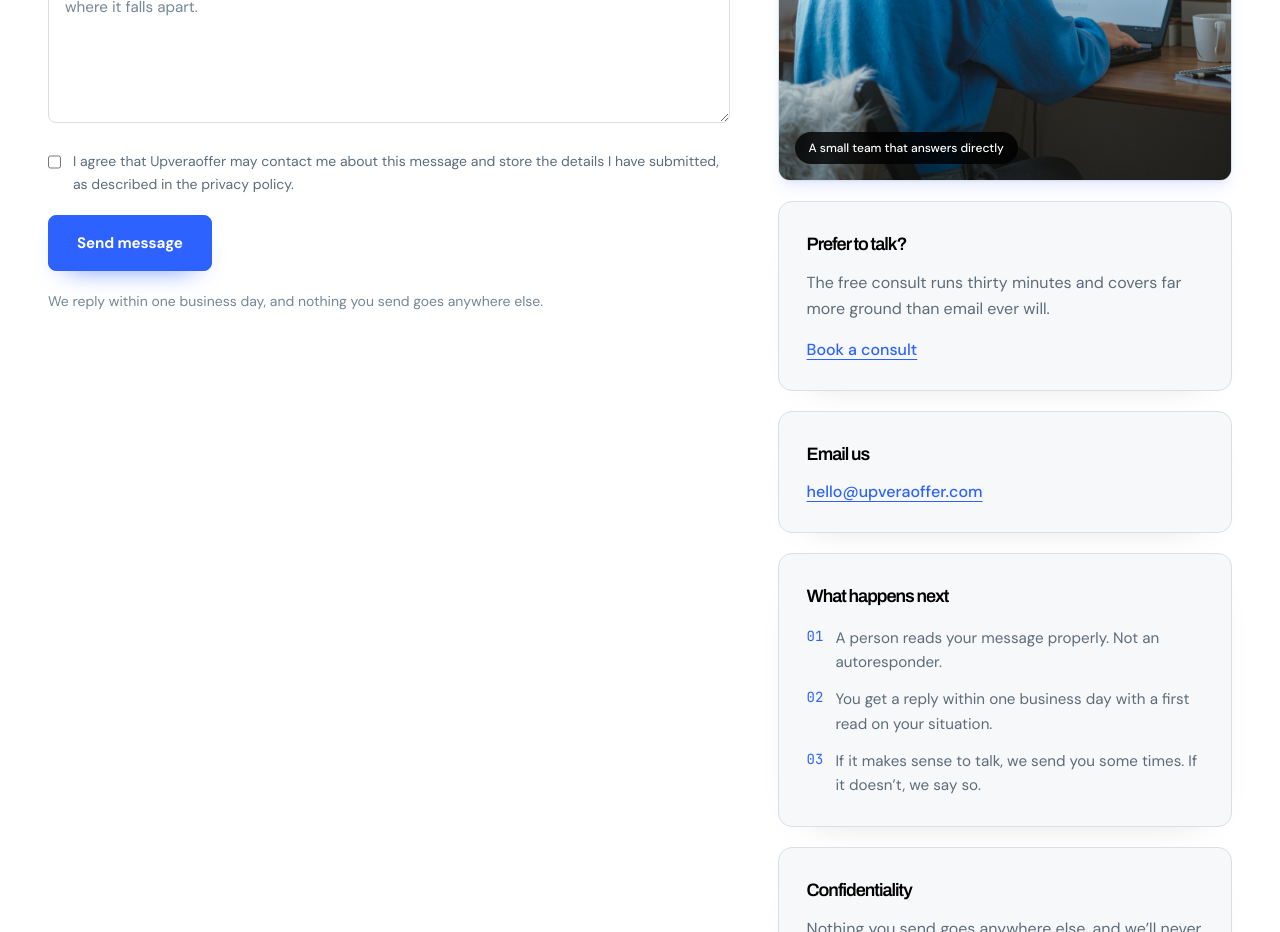
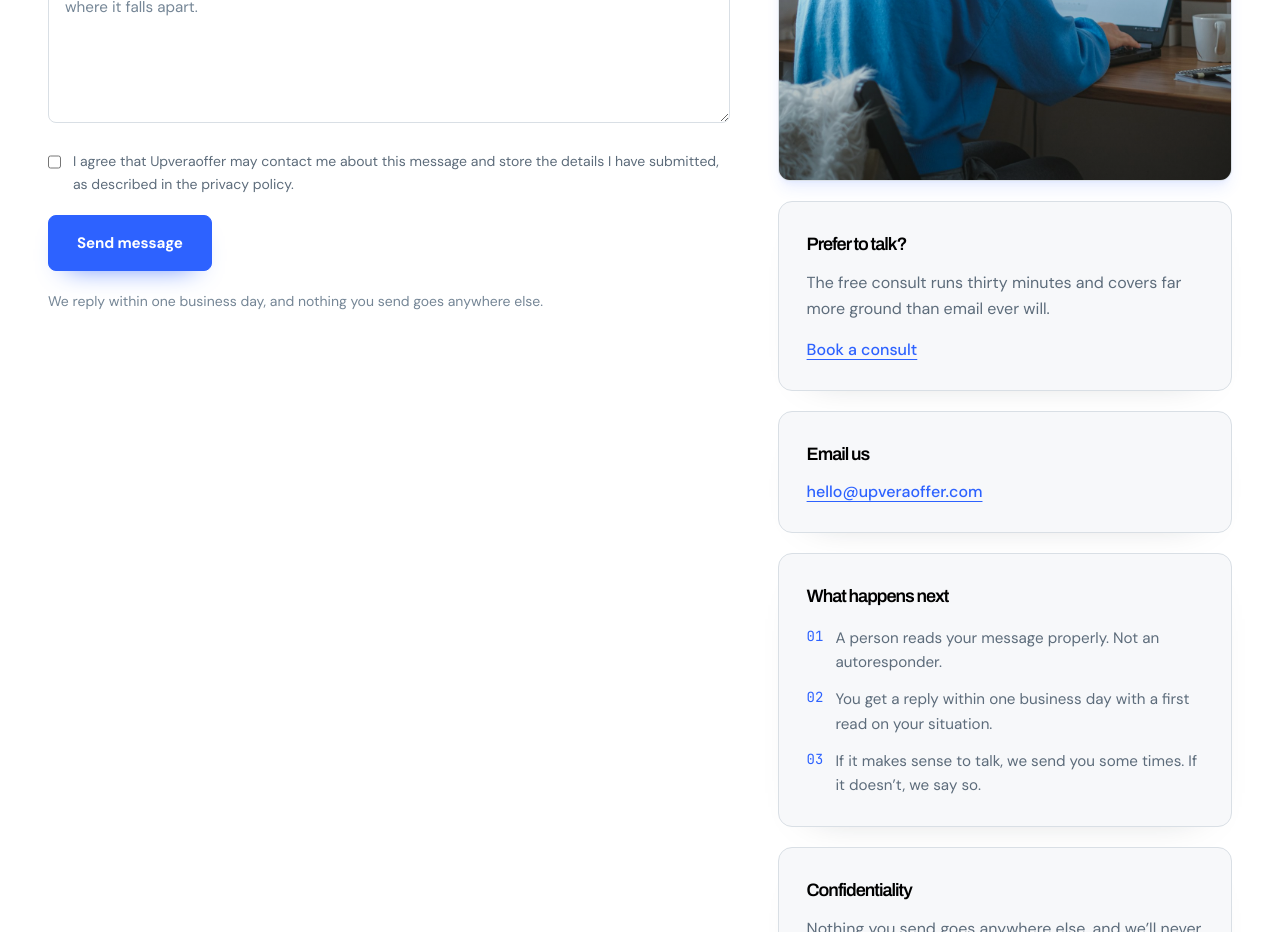
Before and after one commit to Jack-Moes/Upveraoffer, a Next.js app: page /contact in a window 1280 px wide. Shown: the part 1020-1952 px from the top of the page. Built offline with nearby package versions, Linux system fonts and the light colour scheme.

Commit message:
Remove contact photo caption

```diff
--- a/src/app/contact/page.tsx
+++ b/src/app/contact/page.tsx
@@ -51,7 +51,6 @@ export default async function ContactPage() {
                   className="photo-media object-cover"
                 />
                 <div aria-hidden="true" className="absolute inset-0 bg-linear-to-t from-ink/35 via-transparent to-transparent" />
-                <p className="absolute bottom-4 left-4 rounded-full bg-ink/80 px-3.5 py-2 text-xs font-medium text-white backdrop-blur">A small team that answers directly</p>
               </div>
               <Card className="bg-surface">
                 <h2 className="font-display text-lg font-semibold">
```
